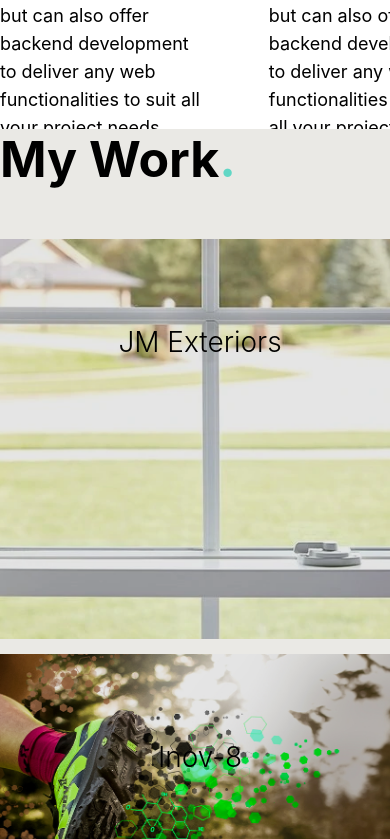
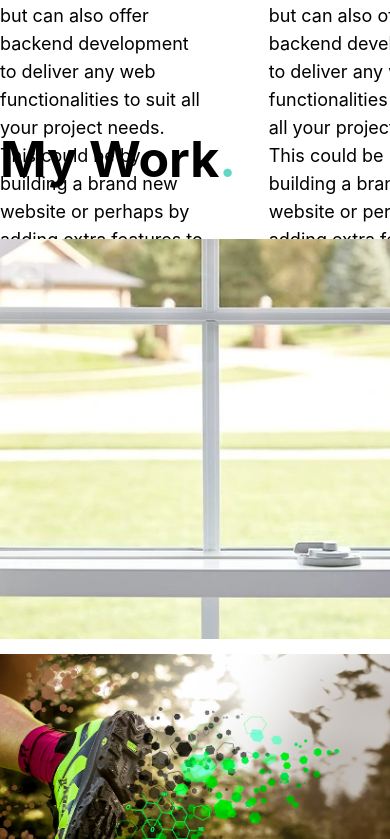
Before and after one commit to leoarthurwall/LW-Website, a React (Create React App) app: page / in a window 390 px wide. Shown: the part 2185-3024 px from the top of the page. Built offline with nearby package versions, Linux system fonts and the light colour scheme.

Commit message:
work - fixed the color issue with the tiem text and header - was related to incorrect var name

```diff
--- a/src/Components/Work/Work.module.css
+++ b/src/Components/Work/Work.module.css
@@ -14,8 +14,6 @@
 
   display: flex;
   flex-direction: column;
-    background-color: var(--secondary-color);
-
 }
 .header {
   font-size: 50px;
@@ -27,11 +25,9 @@
 }
 .gridContainer {
   display: grid;
-    grid-template-columns: 1fr ;
+  grid-template-columns: 1fr;
   gap: 15px;
   width: auto;
-
-    background-color: var(--white);
 }
 
 .gridItem {
@@ -67,44 +63,20 @@
   padding: 30px;
   background-color: rgba(0, 0, 0, 0.1);
   transition: all 0.3s ease-in-out;
+  visibility: hidden;
 }
 .imageTextWrapper:hover {
   background-color: rgba(0, 0, 0, 0.7);
-  }
-  .imageTextWrapper:hover .itemText {
   visibility: visible;
 }
 .itemHeader {
-    color: var(--white);
+  color: var(--secondary-color);
   font-weight: 300;
   font-size: 32px;
 }
-  @media screen and (max-width: 900px) {
-    .itemHeader {
-      font-size: 24px;
-    }
-  }
-  @media screen and (max-width: 550px) {
-    .itemHeader {
-      font-size: 28px;
-    }
-  }
 .itemText {
-    color: var(--white);
+  color: var(--secondary-color);
   font-weight: 300;
   font-size: 20px;
   transition: all 0.2s;
-
-    visibility: hidden;
 }
-
-  @media screen and (max-width: 900px) {
-    .itemText {
-      font-size: 13px;
-    }
-  }
-  @media screen and (max-width: 550px) {
-    .itemText {
-      font-size: 14px;
-    }
-  }
```
Lines whose indentation alone changed are shown as unchanged.
